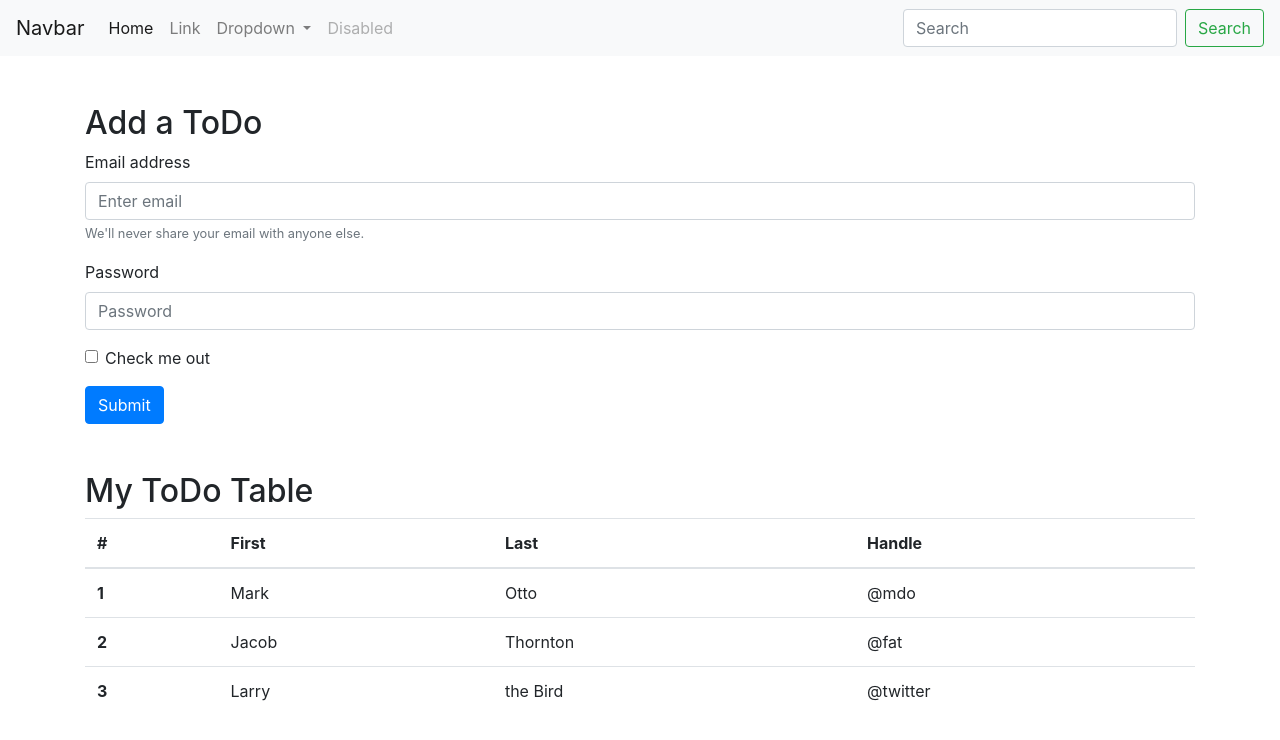
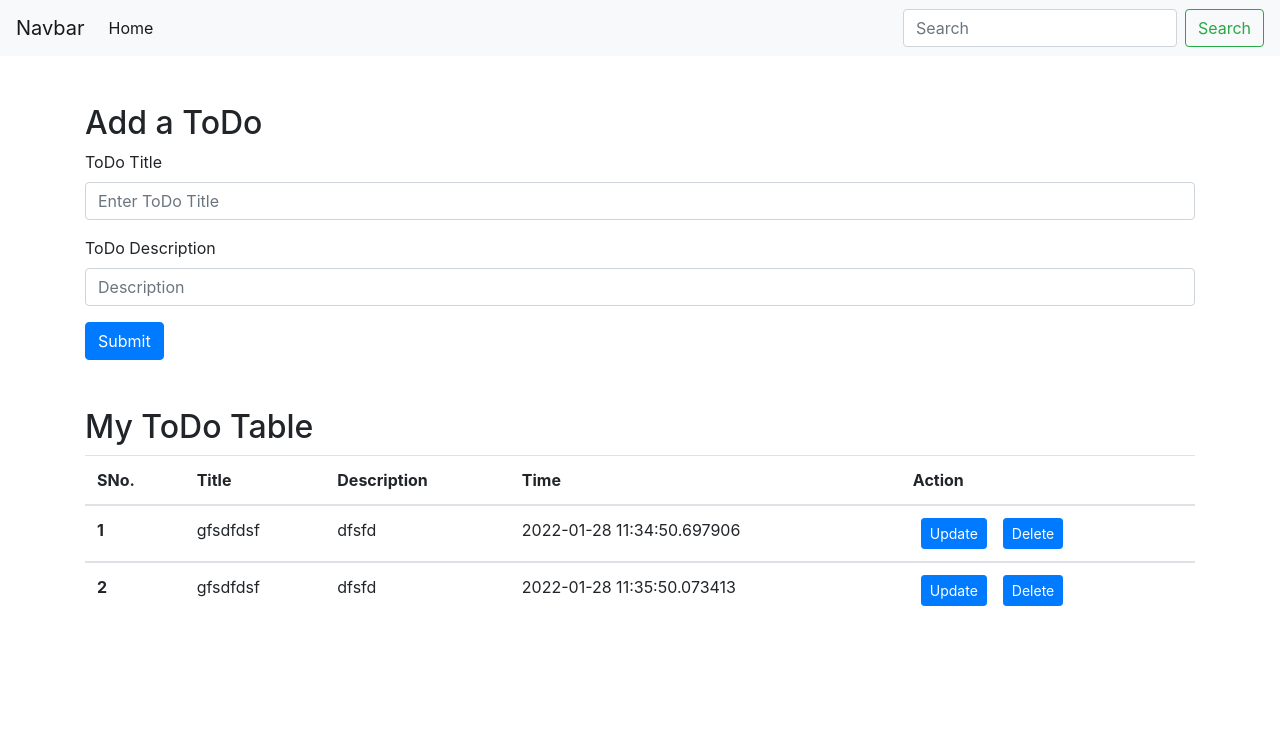
Before and after one commit to vickytilotia/flask_ToDo_app, a Flask app: page / in a window 1280 px wide. Shown: the top 740 px of the page. Run offline with Flask 2, Linux system fonts and the light colour scheme; data comes from the database, SQL or seed files in the repository; both versions use the stored data as it was after the commit; some libraries are stand-ins or nearby versions.

Commit message:
show, delete completed

```diff
--- a/app.py
+++ b/app.py
@@ -1,19 +1,51 @@
-from flask import Flask, render_template
+from flask import Flask, render_template, request, redirect
+from flask_sqlalchemy import SQLAlchemy
+
+from datetime import datetime
+
 
 app = Flask(__name__)
+# initializing database
+app.config['SQLALCHEMY_DATABASE_URI'] ="sqlite:///flask_todo.db"
+app.config['SQLALCHEMY_TRACK_MODIFICATIONS'] =False
+db = SQLAlchemy(app)
 
-@app.route("/")
+class ToDo(db.Model):
+    sno = db.Column(db.Integer, primary_key = True)
+    title = db.Column(db.String(200), nullable = False)
+    desc = db.Column(db.String(600), nullable = False)
+    date_created = db.Column(db.DateTime, default = datetime.utcnow)
+
+    def __repr__(self) -> str:
+        return f"{self.sno} -{self.title}"
+
+@app.route("/", methods =[ 'GET', 'POST'])
 def hello_world():
-    return render_template('index.html')
+    if request.method == "POST":
+        title = request.form['title']
+        desc = request.form['desc']
+
+        todo = ToDo(title = title, desc= desc)
+        db.session.add(todo)
+        db.session.commit()
+
+    allTodo =ToDo.query.all()
+    return render_template('index.html', allTodo=allTodo)
     # return "<p>Hello, World!</p>"
 
-@app.route('/this')
-def index():
+@app.route('/update')
+def update():
+    allTodo =ToDo.query.all()
+    print(allTodo)
     return 'Index Page'
 
-@app.route('/hello')
-def hello():
-    return 'welcome'
+@app.route('/delete/<int:sno>')
+def delete(sno):
+    todo =ToDo.query.filter_by(sno=sno).first()
+    db.session.delete(todo)
+    db.session.commit()
+    return redirect("/")
+
 
 if __name__ =="__main__":
     app.run(debug=True)
--- a/templates/index.html
+++ b/templates/index.html
@@ -12,7 +12,7 @@
   </head>
   <body>
     <nav class="navbar navbar-expand-lg navbar-light bg-light">
-        <a class="navbar-brand" href="#">Navbar</a>
+        <a class="navbar-brand" href="/">Navbar</a>
         <button class="navbar-toggler" type="button" data-toggle="collapse" data-target="#navbarSupportedContent" aria-controls="navbarSupportedContent" aria-expanded="false" aria-label="Toggle navigation">
           <span class="navbar-toggler-icon"></span>
         </button>
@@ -22,23 +22,7 @@
             <li class="nav-item active">
               <a class="nav-link" href="#">Home <span class="sr-only">(current)</span></a>
             </li>
-            <li class="nav-item">
-              <a class="nav-link" href="#">Link</a>
-            </li>
-            <li class="nav-item dropdown">
-              <a class="nav-link dropdown-toggle" href="#" id="navbarDropdown" role="button" data-toggle="dropdown" aria-haspopup="true" aria-expanded="false">
-                Dropdown
-              </a>
-              <div class="dropdown-menu" aria-labelledby="navbarDropdown">
-                <a class="dropdown-item" href="#">Action</a>
-                <a class="dropdown-item" href="#">Another action</a>
-                <div class="dropdown-divider"></div>
-                <a class="dropdown-item" href="#">Something else here</a>
-              </div>
-            </li>
-            <li class="nav-item">
-              <a class="nav-link disabled" href="#" tabindex="-1" aria-disabled="true">Disabled</a>
-            </li>
+
           </ul>
           <form class="form-inline my-2 my-lg-0">
             <input class="form-control mr-sm-2" type="search" placeholder="Search" aria-label="Search">
@@ -51,55 +35,64 @@
 
     <div class="container my-5">
         <h2> Add a ToDo</h2>
-        <form>
+        <form action="/" method="POST">
+
             <div class="form-group">
-              <label for="exampleInputEmail1">Email address</label>
-              <input type="email" class="form-control" id="exampleInputEmail1" aria-describedby="emailHelp" placeholder="Enter email">
-              <small id="emailHelp" class="form-text text-muted">We'll never share your email with anyone else.</small>
+              <label for="title">ToDo Title</label>
+              <input type="text" class="form-control" id="title" name = "title" aria-describedby="emailHelp" placeholder="Enter ToDo Title">
+
             </div>
             <div class="form-group">
-              <label for="exampleInputPassword1">Password</label>
-              <input type="password" class="form-control" id="exampleInputPassword1" placeholder="Password">
+              <label for="desc">ToDo Description</label>
+              <input type="text" class="form-control" id="desc" name="desc" placeholder="Description">
             </div>
-            <div class="form-group form-check">
-              <input type="checkbox" class="form-check-input" id="exampleCheck1">
-              <label class="form-check-label" for="exampleCheck1">Check me out</label>
-            </div>
+
             <button type="submit" class="btn btn-primary">Submit</button>
           </form>
     </div>
     <div class="container my-5">
         <h2> My ToDo Table</h2>
+
+              {% if allTodo|length==0 %}
+
+              <div class="alert alert-primary" role="alert">
+                No To-Do record present in Database!
+              </div>
+              {% else %}
+
                 <table class="table">
                 <thead>
                   <tr>
-                <th scope="col">#</th>
-                <th scope="col">First</th>
-                <th scope="col">Last</th>
-                <th scope="col">Handle</th>
+                    <th scope="col">SNo.</th>
+                    <th scope="col">Title</th>
+                    <th scope="col">Description</th>
+                    <th scope="col">Time</th>
+                    <th scope="col">Action</th>
                   </tr>
                 </thead>
+                {% for todo in allTodo %}
                 <tbody>
+
               <tr>
-                <th scope="row">1</th>
-                <td>Mark</td>
-                <td>Otto</td>
-                <td>@mdo</td>
-              </tr>
-              <tr>
-                <th scope="row">2</th>
-                <td>Jacob</td>
-                <td>Thornton</td>
-                <td>@fat</td>
-              </tr>
-              <tr>
-                <th scope="row">3</th>
-                <td>Larry</td>
-                <td>the Bird</td>
-                <td>@twitter</td>
+                <th scope="row">{{loop.index}}</th>
+                <td>{{todo.title}}</td>
+                <td>{{todo.desc}}</td>
+                <td>{{todo.date_created}}</td>
+                <td>
+                  <a href="/update/{{todo.sno}}" type="button" class="btn btn-primary btn-sm mx-2">Update</button>
+                  <a href="/delete/{{todo.sno}}" type="button" class="btn btn-primary btn-sm mx-2">Delete</button>
+                  </td>
               </tr>
             </tbody>
+            {% endfor %}
                 </table>
+
+              {% endif %}
+
+
+
+
+
     </div>
 
     <!-- Optional JavaScript -->
```
Also changed, not shown: flask_todo.db (added). Lines whose indentation alone changed are shown as unchanged.
